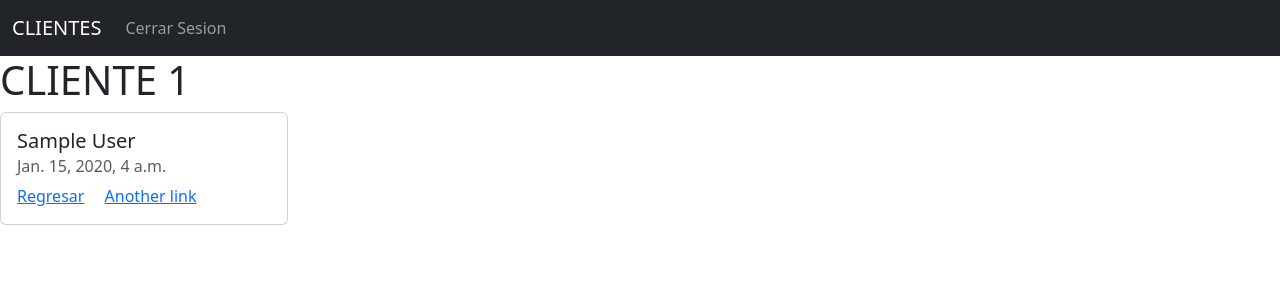
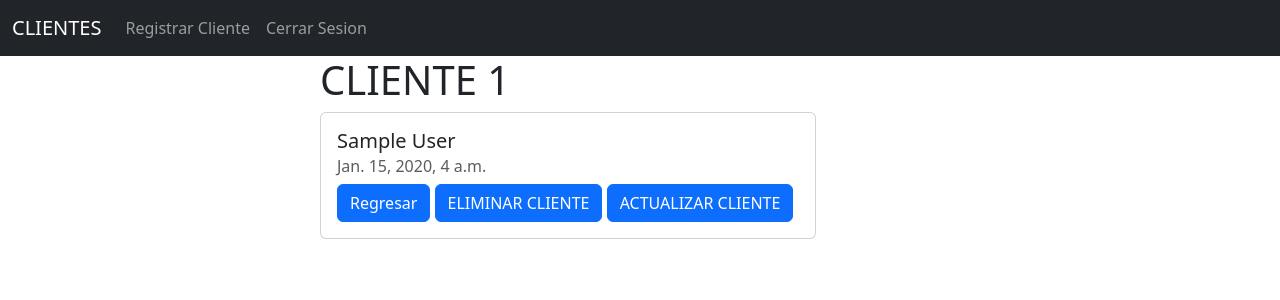
Before and after one commit to eldaniell01/Django_python, a Django app: page /customer/1 in a window 1280 px wide. Shown: the top 300 px of the page. Run offline with Django 4.2, Linux system fonts and the light colour scheme; a user stored in the database is signed in; tables that the repository leaves empty hold one stand-in row (values such as "Sample post").

Commit message:
registro y actualizacion de clientes

```diff
--- a/mysite/CRM/templates/crm/customer.html
+++ b/mysite/CRM/templates/crm/customer.html
@@ -1,12 +1,16 @@
 {% extends "./base.html" %}
 {% block content %}
+  <div class='col-md-6 offset-md-3'>
     <h1>CLIENTE {{customer.id}}</h1>
-    <div class="card" style="width: 18rem;">
-        <div class="card-body">
-          <h5 class="card-title">{{customer.first_name}} {{customer.last_name}}</h5>
-          <h6 class="card-subtitle mb-2 text-body-secondary">{{customer.created_at}}</h6>
-          <a href="{% url "home" %}" class="card-link">Regresar</a>
-          <a href="#" class="card-link">Another link</a>
-        </div>
+    <div class=" card" style="width: 31rem;">
+      <div class="card-body">
+        <h5 class="card-title">{{customer.first_name}} {{customer.last_name}}</h5>
+        <h6 class="card-subtitle mb-2 text-body-secondary">{{customer.created_at}}</h6>
+        <a href="{% url "home" %}" class="btn btn-primary">Regresar</a>
+        <a href="{% url "delete_customer" customer.id%}" class="btn btn-primary">ELIMINAR CLIENTE</a>
+        <a href="{% url "update_customer" customer.id%}" class="btn btn-primary">ACTUALIZAR CLIENTE</a>
       </div>
+    </div>
+  </div>
+
 {% endblock%}
--- a/mysite/CRM/templates/crm/navbar.html
+++ b/mysite/CRM/templates/crm/navbar.html
@@ -7,6 +7,9 @@
       <div class="collapse navbar-collapse" id="navbarSupportedContent">
         <ul class="navbar-nav me-auto mb-2 mb-lg-0">
           {% if user.is_authenticated %}
+            <li class="nav-item">
+              <a class="nav-link" href="{% url "add_customer" %}">Registrar Cliente</a>
+            </li>
             <li class="nav-item">
               <a class="nav-link" href="{% url "logout" %}">Cerrar Sesion</a>
             </li>
--- a/mysite/CRM/urls.py
+++ b/mysite/CRM/urls.py
@@ -6,5 +6,8 @@ urlpatterns = [
     path('login/', views.login_user, name= 'login'),
     path('logout/', views.logout_user, name= 'logout'),
     path('register/', views.register_user, name= 'register'),
-    path('customer/<int:pk>', views.customer, name='customer')
+    path('customer/<int:pk>', views.customer, name='customer'),
+    path('delete_customer/<int:pk>', views.delete_customer, name='delete_customer'),
+    path('add_customer/', views.add_customer, name='add_customer'),
+    path('update_customer/<int:pk>', views.update_customer, name='update_customer'),
 ]
--- a/mysite/CRM/views.py
+++ b/mysite/CRM/views.py
@@ -1,7 +1,7 @@
 from django.shortcuts import render, redirect
 from django.contrib.auth import authenticate, login, logout
 from django.contrib import messages
-from .form import SingUpForm
+from .form import SingUpForm, addCustomer
 from .models import ModelCustomers
 # Create your views here.
 
@@ -55,3 +55,39 @@ def customer(request, pk):
     else:
         messages.success(request, 'debes de estar logeado para ver esta página')
         return redirect('home')
+
+def delete_customer(request, pk):
+    if request.user.is_authenticated:
+        customer = ModelCustomers.objects.get(id=pk)
+        customer.delete()
+        messages.success(request, 'se ha eliminado cliente')
+        return redirect('home')
+    else:
+        messages.success(request, 'debes de estar logeado para ver esta página')
+        return redirect('home')
+
+def add_customer(request):
+    form = addCustomer(request.POST or None)
+    if request.user.is_authenticated:
+        if request.method == 'POST':
+            if form.is_valid():
+                add_customer = form.save()
+                messages.success(request, 'cliente registrado')
+                return redirect('home')
+        return render(request, 'crm/add_customer.html', {'form': form})
+    else:
+        messages.success(request, 'debes de estar logeado para ver esta página')
+        return redirect('home')
+
+def update_customer(request, pk):
+    if request.user.is_authenticated:
+        customer = ModelCustomers.objects.get(id=pk)
+        form = addCustomer(request.POST or None, instance=customer)
+        if form.is_valid():
+            form.save()
+            messages.success(request, 'cliente actualizado')
+            return redirect('home')
+        return render(request, 'crm/update_customer.html', {'form': form})
+    else:
+        messages.success(request, 'debes de estar logeado para ver esta página')
+        return redirect('home')
```
Also changed, not shown: mysite/CRM/form.py (+10 -0 lines), mysite/CRM/templates/crm/add_customer.html (added, +12 -0 lines), mysite/CRM/templates/crm/update_customer.html (added, +13 -0 lines).
